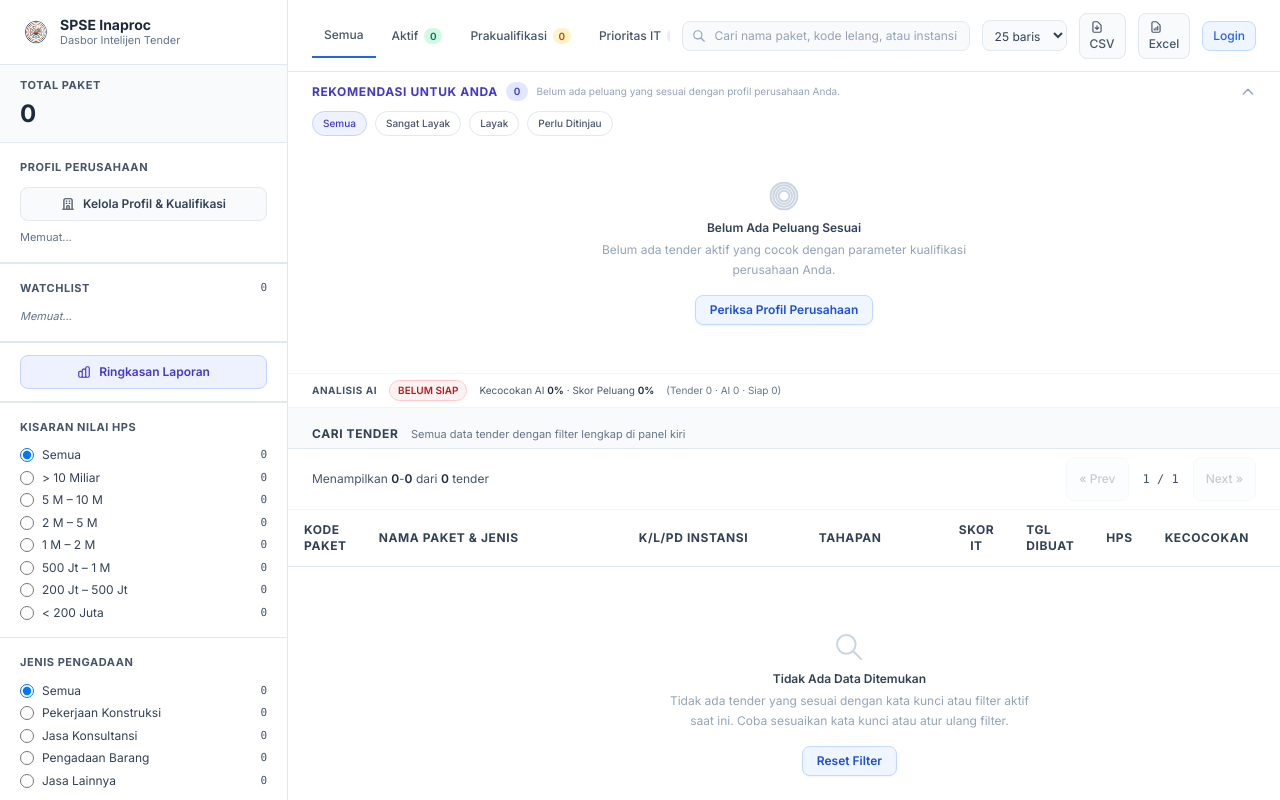
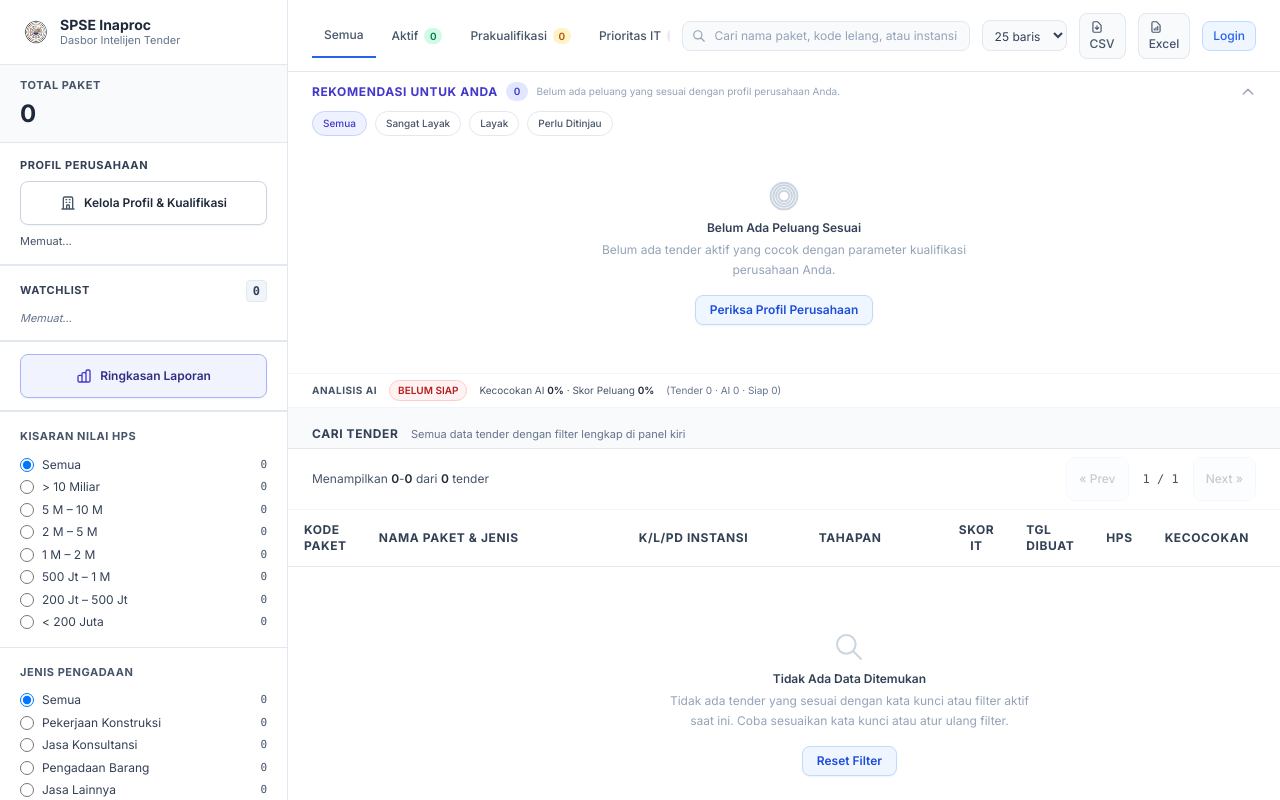
Before and after one commit to trendydwiag/INTDAS, a Django app: template spse_crawler/web/templates/dashboard.html in a window 1280 px wide. Run offline with Django 5.2, Linux system fonts and the light colour scheme; the template is opened without the code that fills it, so the values that code supplies are empty; parts of the project's set-up code (start-up, migrations or seed data) failed here and were passed over; some libraries are stand-ins or nearby versions.

Commit message:
feat(ui): harden repositioned sidebar items with antislop a11y, touch targets, and contrast

```diff
--- a/spse_crawler/web/templates/dashboard.html
+++ b/spse_crawler/web/templates/dashboard.html
@@ -102,32 +102,35 @@
     </div>
 
     <!-- Profil Perusahaan -->
-    <div class="sidebar-section px-5 py-4 border-b border-slate-200">
-      <div class="text-[11px] uppercase tracking-wider text-slate-600 font-bold mb-3">Profil Perusahaan</div>
+    <div class="sidebar-section px-5 py-3.5 border-b border-slate-200">
+      <div class="text-[11px] uppercase tracking-wider text-slate-700 font-bold mb-2">Profil Perusahaan</div>
       <button onclick="openCompanyModal()"
-        class="w-full px-3 py-2 text-xs font-semibold rounded-lg border border-slate-200 text-slate-700 bg-slate-50 hover:bg-slate-100 hover:border-slate-300 transition-colors flex items-center justify-center gap-2">
-        <svg class="w-3.5 h-3.5" fill="none" stroke="currentColor" viewBox="0 0 24 24"><path stroke-linecap="round" stroke-linejoin="round" stroke-width="2" d="M19 21V5a2 2 0 00-2-2H7a2 2 0 00-2 2v16m14 0h2m-2 0h-5m-9 0H3m2 0h5M9 7h1m-1 4h1m4-4h1m-1 4h1m-5 10v-5a1 1 0 011-1h2a1 1 0 011 1v5m-4 0h4"/></svg>
-        Kelola Profil & Kualifikasi
+        aria-label="Buka dialog kelola profil dan kualifikasi perusahaan"
+        class="w-full px-3 py-2 text-xs font-semibold rounded-lg border border-slate-300 text-slate-800 bg-white hover:bg-slate-50 hover:border-slate-400 active:bg-slate-100 focus:outline-none focus:ring-2 focus:ring-blue-600 focus:ring-offset-1 min-h-[44px] transition-colors flex items-center justify-center gap-2 shadow-sm">
+        <svg class="w-4 h-4 text-slate-600" fill="none" stroke="currentColor" viewBox="0 0 24 24"><path stroke-linecap="round" stroke-linejoin="round" stroke-width="2" d="M19 21V5a2 2 0 00-2-2H7a2 2 0 00-2 2v16m14 0h2m-2 0h-5m-9 0H3m2 0h5M9 7h1m-1 4h1m4-4h1m-1 4h1m-5 10v-5a1 1 0 011-1h2a1 1 0 011 1v5m-4 0h4"/></svg>
+        <span>Kelola Profil & Kualifikasi</span>
       </button>
-      <div class="mt-2 text-[11px] text-slate-500" id="company-sidebar-info">Memuat...</div>
+      <div class="mt-2 text-[11px] text-slate-600 leading-normal" id="company-sidebar-info">Memuat...</div>
     </div>
 
     <!-- Watchlist -->
-    <div class="sidebar-section px-5 py-4 border-b border-slate-200">
-      <div class="flex items-center justify-between mb-3">
-        <div class="text-[11px] uppercase tracking-wider text-slate-600 font-bold">Watchlist</div>
-        <span class="text-[11px] text-slate-600 font-mono tabular-nums" id="watchlist-count">0</span>
-      </div>
-      <div id="watchlist-list" class="space-y-1.5 max-h-40 overflow-y-auto scrollbar-thin">
+    <div class="sidebar-section px-5 py-3.5 border-b border-slate-200" role="region" aria-label="Daftar Pantauan Tender">
+      <div class="flex items-center justify-between mb-2">
+        <div class="text-[11px] uppercase tracking-wider text-slate-700 font-bold">Watchlist</div>
+        <span class="text-xs text-slate-700 font-semibold font-mono tabular-nums px-1.5 py-0.5 bg-slate-100 border border-slate-200 rounded" id="watchlist-count">0</span>
+      </div>
+      <div id="watchlist-list" aria-live="polite" class="space-y-1.5 max-h-40 overflow-y-auto scrollbar-thin">
         <div class="text-[11px] text-slate-500 italic">Memuat...</div>
       </div>
     </div>
 
     <!-- Ringkasan Laporan -->
     <div class="sidebar-section px-5 py-3 border-b border-slate-200">
-      <a href="/reports/" class="w-full px-3 py-2 text-xs font-semibold rounded-lg border border-indigo-200 text-indigo-700 bg-indigo-50 hover:bg-indigo-100 hover:border-indigo-300 transition-colors flex items-center justify-center gap-2">
-        <svg class="w-3.5 h-3.5" fill="none" stroke="currentColor" viewBox="0 0 24 24"><path stroke-linecap="round" stroke-linejoin="round" stroke-width="2" d="M9 19v-6a2 2 0 00-2-2H5a2 2 0 00-2 2v6a2 2 0 002 2h2a2 2 0 002-2zm0 0V9a2 2 0 012-2h2a2 2 0 012 2v10m-6 0a2 2 0 002 2h2a2 2 0 002-2m0 0V5a2 2 0 012-2h2a2 2 0 012 2v14a2 2 0 01-2 2h-2a2 2 0 01-2-2z"/></svg>
-        Ringkasan Laporan
+      <a href="/reports/"
+        aria-label="Buka halaman ringkasan laporan intelijen tender"
+        class="w-full px-3 py-2 text-xs font-semibold rounded-lg border border-indigo-300 text-indigo-900 bg-indigo-50/80 hover:bg-indigo-100 hover:border-indigo-400 active:bg-indigo-200 focus:outline-none focus:ring-2 focus:ring-indigo-600 focus:ring-offset-1 min-h-[44px] transition-colors flex items-center justify-center gap-2 shadow-sm">
+        <svg class="w-4 h-4 text-indigo-700" fill="none" stroke="currentColor" viewBox="0 0 24 24"><path stroke-linecap="round" stroke-linejoin="round" stroke-width="2" d="M9 19v-6a2 2 0 00-2-2H5a2 2 0 00-2 2v6a2 2 0 002 2h2a2 2 0 002-2zm0 0V9a2 2 0 012-2h2a2 2 0 012 2v10m-6 0a2 2 0 002 2h2a2 2 0 002-2m0 0V5a2 2 0 012-2h2a2 2 0 012 2v14a2 2 0 01-2 2h-2a2 2 0 01-2-2z"/></svg>
+        <span>Ringkasan Laporan</span>
       </a>
     </div>
 
```
